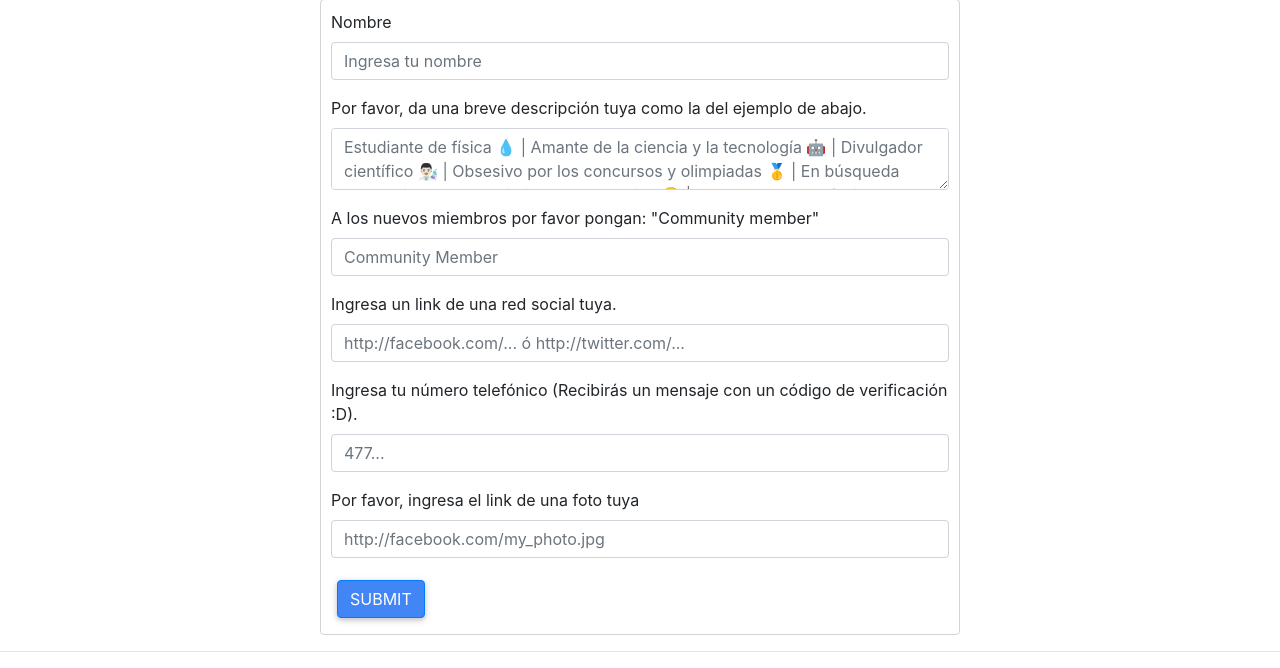
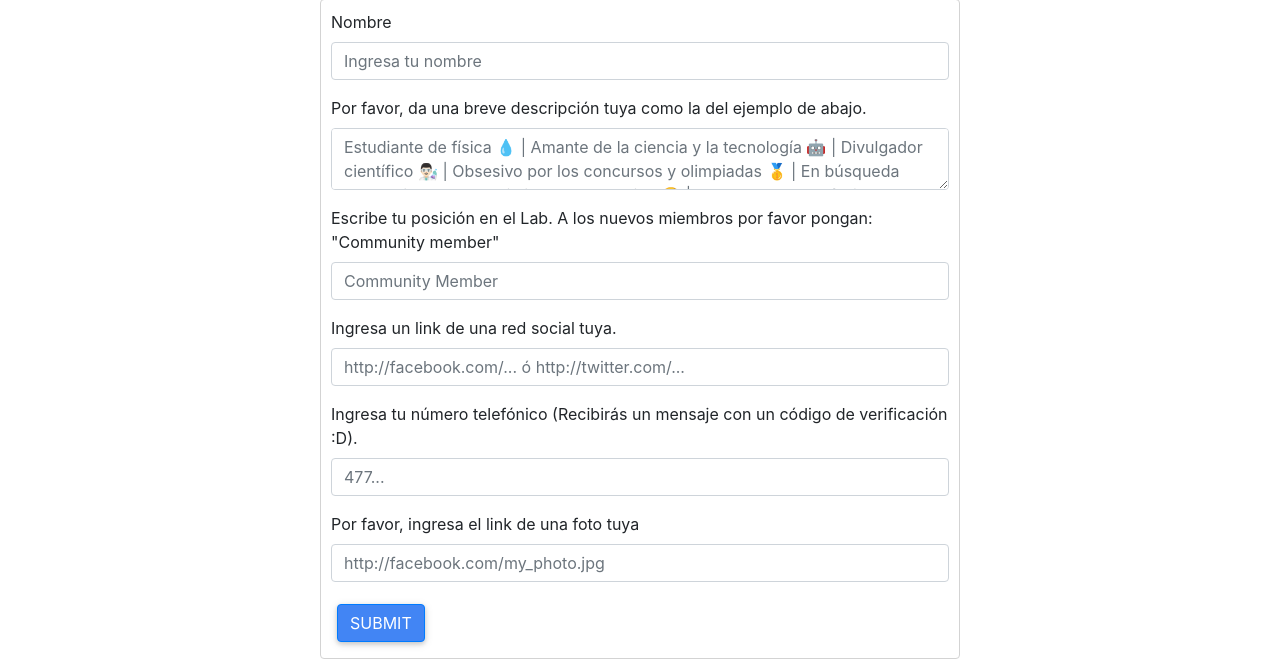
Before and after one commit to BubuDavid/Science_Week_UG, a Flask app: page /sign-up in a window 1280 px wide. Shown: the part 122-790 px from the top of the page. Run offline with Flask 2, Linux system fonts and the light colour scheme; some libraries are stand-ins or nearby versions; some web fonts are replaced.

Commit message:
Bug fixed

```diff
--- a/templates/login.html
+++ b/templates/login.html
@@ -12,12 +12,6 @@
 			margin-top: 20px;
 			padding: 10px 10px 10px 10px;
 		}
-
-		footer {
-			position:fixed;
-		    width: 100%;
-		}
-
 	</style>
 {% endblock%}
 
--- a/templates/sign_up.html
+++ b/templates/sign_up.html
@@ -58,7 +58,7 @@
 		  </div>
 
 		  <div class="form-group">
-		  	<label for="position">A los nuevos miembros por favor pongan: "Community member"</label>
+		  	<label for="position">Escribe tu posición en el Lab. A los nuevos miembros por favor pongan: "Community member"</label>
 		     <input required name="position" type="text" class="form-control" placeholder="Community Member"></input>
 		 </div>
 		 <div class="form-group">
```
